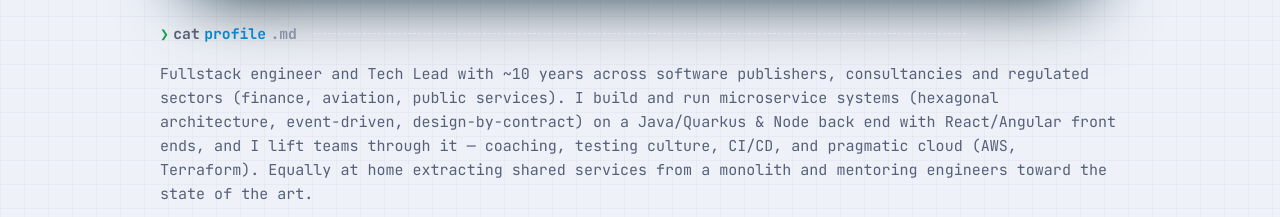
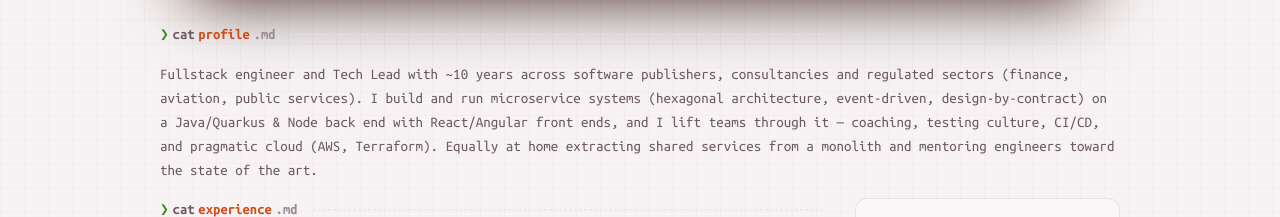
Before and after one commit to rgoussu-dev/CV-And-Blog, a plain HTML site: page cv/index.html in a window 1280 px wide. Shown: the part 374-591 px from the top of the page. Drawn offline with Linux system fonts and the light colour scheme.

Commit message:
deploy CV from alfred@753eb9212b14d941d52c44117ff833f7d828c954 rgoussu-dev/Alfred@753eb9212b14d941d52c44117ff833f7d828c954

```diff
--- a/cv/assets/theme.css
+++ b/cv/assets/theme.css
@@ -1,31 +1,33 @@
 /*
- * CV theme — "terminal / dev" art direction, layered on planks tokens.css + styles.css.
- * Dark-first (a neon shell on near-black); a clean light-IDE variant via prefers-color-scheme;
- * print is decluttered to an ink-on-white, ATS-safe document.
+ * CV theme — "terminal / dev" art direction (Ubuntu skin), layered on planks tokens/styles.
+ * Dark-first: the iconic Ubuntu aubergine terminal + orange accent + Ubuntu Mono, with bash
+ * prompt colors (green user@host, blue path). Light = a warm Yaru paper variant; print is
+ * decluttered to an ink-on-white, ATS-safe document.
  */
 
-/* ---- tokens: DARK (default) ----------------------------------------------------------------- */
+/* ---- tokens: DARK (default) — Ubuntu terminal (aubergine + orange) -------------------------- */
 :root {
-  --cv-bg: #05070e;
-  --cv-window: #0a0f1c;
-  --cv-bar: #0c1322;
-  --cv-panel: #0a1120;
-  --cv-ink: #dbe4f5;
-  --cv-bright: #f4f8ff;
-  --cv-muted: #8b97b0;
-  --cv-faint: #5a6685;
-  --cv-line: #1b2540;
+  --cv-bg: #1b0416;      /* page, deep aubergine */
+  --cv-window: #300a24;  /* the iconic Ubuntu terminal aubergine */
+  --cv-bar: #2c001e;     /* Yaru dark headerbar */
+  --cv-panel: #3a1030;   /* sidebar / cards */
+  --cv-ink: #eeeeec;     /* Tango white */
+  --cv-bright: #ffffff;
+  --cv-muted: #c9b3c1;
+  --cv-faint: #9a7f92;
+  --cv-line: #4d213f;
 
-  --cv-neon: #38e1ff;   /* primary neon cyan-blue */
-  --cv-neon-2: #5b8cff; /* secondary blue */
-  --cv-green: #46e08a;  /* terminal green (present/success) */
-  --cv-amber: #ffce6b;
-  --cv-red: #ff6b7d;
-  --cv-neon-soft: rgba(56, 225, 255, 0.13);
+  --cv-neon: #e95420;    /* Ubuntu orange (primary accent) */
+  --cv-neon-2: #729fcf;  /* bash prompt blue (path) */
+  --cv-green: #8ae234;   /* bash prompt green (user@host / present) */
+  --cv-amber: #fce94f;   /* Tango yellow */
+  --cv-red: #ef2929;     /* Tango red */
+  --cv-neon-soft: rgba(233, 84, 32, 0.16);
 
-  --font-mono: "JetBrains Mono", ui-monospace, SFMono-Regular, Menlo, Consolas, monospace;
+  --font-mono: "Ubuntu Mono", ui-monospace, "DejaVu Sans Mono", Menlo, Consolas, monospace;
+  --cv-display: "Ubuntu", var(--font-mono);
   --font-family: var(--font-mono);
-  --font-size-base: 15px;
+  --font-size-base: 15.5px;
   --ratio: 1.42;
   --measure: 74ch;
 
@@ -44,9 +46,9 @@ body {
   line-height: 1.6;
   background:
     radial-gradient(48rem 30rem at 82% -8%, var(--cv-neon-soft), transparent 60%),
-    radial-gradient(40rem 26rem at 0% 8%, rgba(91, 140, 255, 0.08), transparent 60%),
-    repeating-linear-gradient(0deg, rgba(120, 150, 210, 0.035) 0 1px, transparent 1px 24px),
-    repeating-linear-gradient(90deg, rgba(120, 150, 210, 0.035) 0 1px, transparent 1px 24px),
+    radial-gradient(40rem 26rem at 0% 8%, rgba(173, 127, 168, 0.1), transparent 60%),
+    repeating-linear-gradient(0deg, rgba(233, 84, 32, 0.03) 0 1px, transparent 1px 24px),
+    repeating-linear-gradient(90deg, rgba(233, 84, 32, 0.03) 0 1px, transparent 1px 24px),
     var(--cv-bg);
 }
 
@@ -92,9 +94,9 @@ body {
 .tok-comment { color: var(--cv-green); opacity: 0.85; }
 
 .cv-name {
-  font-size: clamp(1.7rem, 4.2vw, 2.6rem); font-weight: 800; letter-spacing: -0.02em;
-  color: var(--cv-bright); line-height: 1.05;
-  text-shadow: 0 0 26px rgba(56, 225, 255, 0.28);
+  font-family: var(--cv-display); font-size: clamp(1.75rem, 4.3vw, 2.7rem); font-weight: 700;
+  letter-spacing: -0.01em; color: var(--cv-bright); line-height: 1.05;
+  text-shadow: 0 0 26px rgba(233, 84, 32, 0.35);
 }
 .cursor {
   display: inline-block; width: 0.55ch; height: 1.05em; margin-left: 0.18em;
@@ -241,23 +243,25 @@ a { color: var(--cv-neon); }
   .cv-card, .cv-skill, .cv-chip { transition: none; }
 }
 
-/* ---- LIGHT variant (clean IDE) -------------------------------------------------------------- */
+/* ---- LIGHT variant (Yaru-light: warm paper + Ubuntu orange) --------------------------------- */
 @media (prefers-color-scheme: light) {
   :root {
-    --cv-bg: #eef1f8; --cv-window: #ffffff; --cv-bar: #eff3fb; --cv-panel: #f6f8fe;
-    --cv-ink: #26314a; --cv-bright: #0b1220; --cv-muted: #566078; --cv-faint: #8791a8;
-    --cv-line: #e0e6f4;
-    --cv-neon: #0a86c9; --cv-neon-2: #1447e6; --cv-green: #12a150;
-    --cv-neon-soft: rgba(10, 134, 201, 0.12);
+    --cv-bg: #f7f3f4; --cv-window: #ffffff; --cv-bar: #f3ebef; --cv-panel: #fbf6f8;
+    --cv-ink: #2b2226; --cv-bright: #1a1013; --cv-muted: #6a5b63; --cv-faint: #998a91;
+    --cv-line: #eadfe4;
+    --cv-neon: #d24a17;   /* Ubuntu orange, darkened for contrast on paper */
+    --cv-neon-2: #2f6bb0; /* prompt blue */
+    --cv-green: #3a8c1e;  /* prompt green */
+    --cv-neon-soft: rgba(210, 74, 23, 0.12);
   }
   body {
     background:
       radial-gradient(48rem 30rem at 82% -8%, var(--cv-neon-soft), transparent 60%),
-      repeating-linear-gradient(0deg, rgba(20, 40, 90, 0.03) 0 1px, transparent 1px 24px),
-      repeating-linear-gradient(90deg, rgba(20, 40, 90, 0.03) 0 1px, transparent 1px 24px),
+      repeating-linear-gradient(0deg, rgba(120, 60, 40, 0.03) 0 1px, transparent 1px 24px),
+      repeating-linear-gradient(90deg, rgba(120, 60, 40, 0.03) 0 1px, transparent 1px 24px),
       var(--cv-bg);
   }
-  .cv-chip, .cv-skill, .cv-tag { background: #f2f5fd; }
+  .cv-chip, .cv-skill, .cv-tag { background: #f6eff1; }
   .cv-name { text-shadow: none; }
   /* light bg: near-black logos keep brand; near-white logos use ink */
   .cv-logo-dark { color: var(--logo); }
@@ -267,9 +271,9 @@ a { color: var(--cv-neon); }
 /* ---- PRINT: decluttered ink-on-white, ATS-safe ---------------------------------------------- */
 @media print {
   :root {
-    --cv-bg: #fff; --cv-window: #fff; --cv-panel: #fff; --cv-ink: #14203a; --cv-bright: #0b1220;
-    --cv-muted: #414c63; --cv-faint: #5b6478; --cv-line: #d5dbe8;
-    --cv-neon: #12408f; --cv-neon-2: #12408f; --cv-green: #0c7a3f; --cv-amber: #12408f;
+    --cv-bg: #fff; --cv-window: #fff; --cv-panel: #fff; --cv-ink: #221a1e; --cv-bright: #140c0f;
+    --cv-muted: #443b40; --cv-faint: #6a5f65; --cv-line: #d8ccd2;
+    --cv-neon: #b5401a; --cv-neon-2: #b5401a; --cv-green: #2f6b1a; --cv-amber: #b5401a;
     font-size: 10.3pt;
   }
   body { background: #fff; }
--- a/cv/index.html
+++ b/cv/index.html
@@ -8,7 +8,7 @@
 
   <link rel="preconnect" href="https://fonts.googleapis.com" />
   <link rel="preconnect" href="https://fonts.gstatic.com" crossorigin />
-  <link href="https://fonts.googleapis.com/css2?family=JetBrains+Mono:wght@400;500;700;800&family=Inter:wght@400;500;600&display=swap" rel="stylesheet" />
+  <link href="https://fonts.googleapis.com/css2?family=Ubuntu+Mono:wght@400;700&family=Ubuntu:wght@400;500;700&display=swap" rel="stylesheet" />
   <link rel="stylesheet" href="./assets/tokens.css" />
   <link rel="stylesheet" href="./assets/styles.css" />
   <link rel="stylesheet" href="./assets/theme.css" />
```
Also changed, not shown: cv/fr/index.html (+1 -1 lines), 2 other files.
